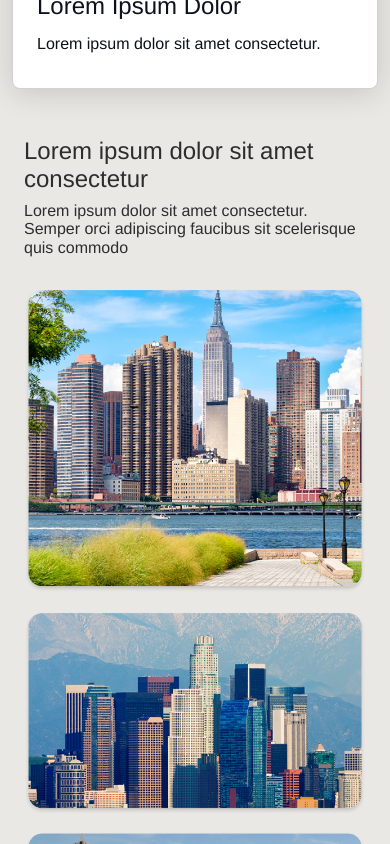
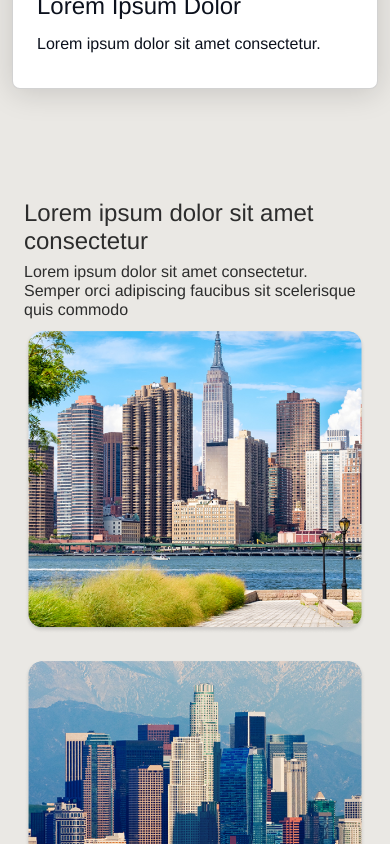
Before and after one commit to lshv04/Monks1, a React (Vite) app: page / in a window 390 px wide. Shown: the part 2320-3164 px from the top of the page. Built offline with nearby package versions, Linux system fonts and the light colour scheme.

Commit message:
Section3 finalizado

```diff
--- a/src/components/Section3.module.css
+++ b/src/components/Section3.module.css
@@ -7,7 +7,8 @@
 .gridColumn{
     display: flex;
     flex-direction: column;
-    gap: 2rem;
+    justify-content: flex-end;
+
 
 }
 
@@ -93,7 +94,7 @@
 
     }
     .gridColumn{
-        gap:1rem
+        margin-top: 2rem;
     }
     .image {
 
@@ -101,4 +102,5 @@
      height: 65%;
 
     }
+
 }
```
